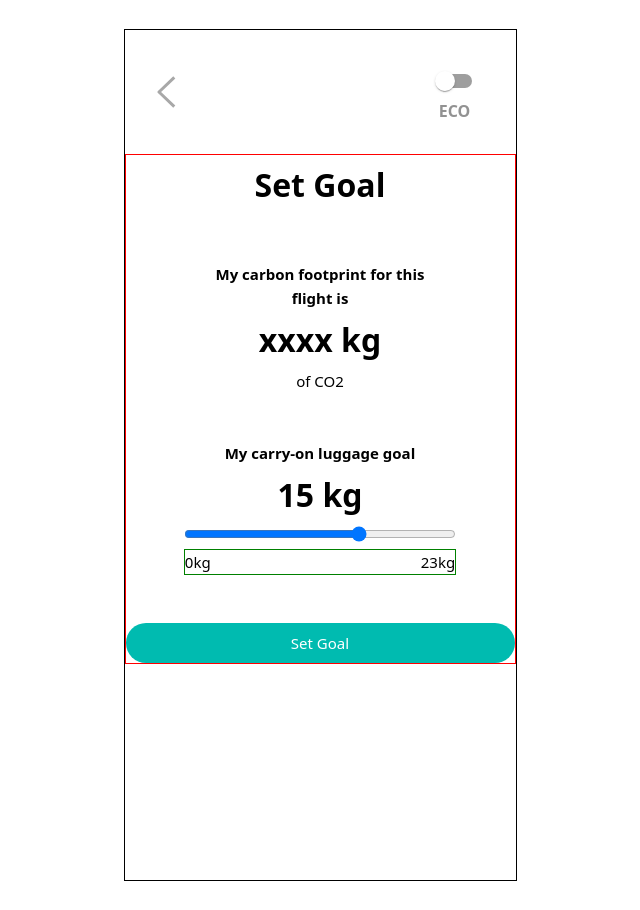
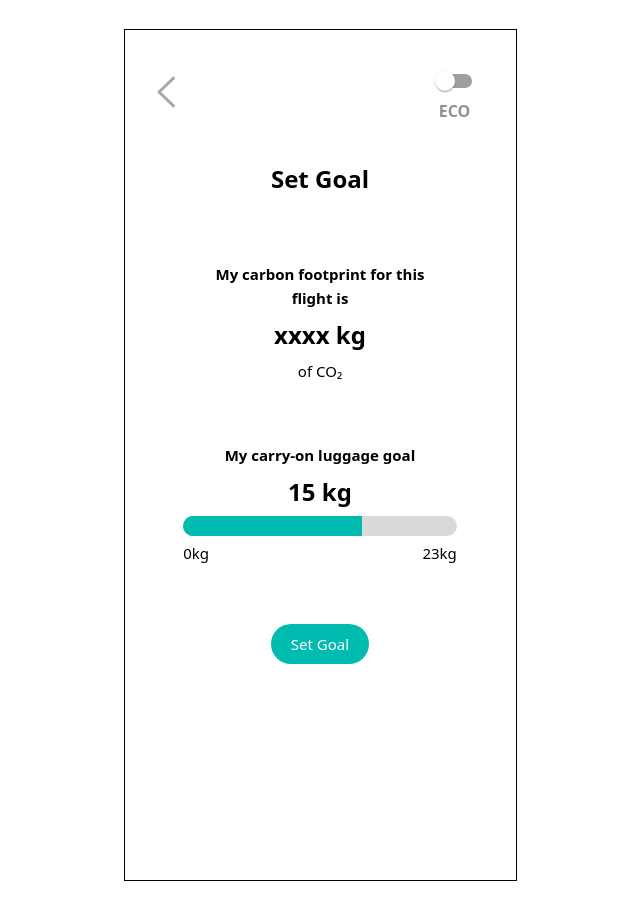
Before and after one commit to nicopicchio/flylight, a React (Create React App) app: page /set-goals in a window 1280 px wide. Shown: the whole page, without its empty margins (320-960 px from the left). Built offline with nearby package versions, Linux system fonts and the light colour scheme.

Commit message:
able to style the luggage goal slider

```diff
--- a/src/index.css
+++ b/src/index.css
@@ -12,10 +12,6 @@ body {
 code {
   font-family: source-code-pro, Menlo, Monaco, Consolas, "Courier New",
     monospace;
-}
-
-h2 {
-  font-size: 32px;
 }
 
 /* Styles for common elements */
--- a/src/pages/SetGoals/SetGoals.css
+++ b/src/pages/SetGoals/SetGoals.css
@@ -11,7 +11,6 @@
   display: flex;
   flex-direction: column;
   justify-content: space-between;
-  border: red 1px solid;
 }
 
 .set-goals_main p {
@@ -27,7 +26,6 @@
   display: flex;
   flex-direction: row;
   justify-content: space-between;
-  border: solid green 1px;
 }
 
 .text--thick {
@@ -44,9 +42,22 @@
   width: 70%;
 }
 
-.slider {
+input[type="range"]::-webkit-slider-thumb {
+  -webkit-appearance: none;
+  width: 0;
+  height: 20px;
+  background-color: #d9d9d9;
+  box-shadow: -200px 0 0 200px #00bbb0;
+}
+
+input[type="range"] {
+  -webkit-appearance: none;
+  height: 20px;
   width: 100%;
-  height: 20px;
+  border-radius: 100px;
+  background-color: #d9d9d9;
+  cursor: pointer;
+  overflow: hidden;
 }
 
 .hi {
--- a/src/pages/SetGoals/SetGoals.jsx
+++ b/src/pages/SetGoals/SetGoals.jsx
@@ -18,7 +18,7 @@ export default function SetGoals() {
             <br /> flight is
           </p>
           <h2>xxxx kg</h2>
-          <p className='text--thin'>of CO2</p>
+          <p className='text--thin'>of CO₂</p>
         </div>
         <div className='hi'>
           <p className='text--thick'>My carry-on luggage goal</p>
@@ -39,7 +39,7 @@ export default function SetGoals() {
           </div>
         </div>
         <div>
-          <button className='button-turquoise button-turquoise--large'>
+          <button className='button-turquoise button-turquoise--main'>
             Set Goal
           </button>
         </div>
```
